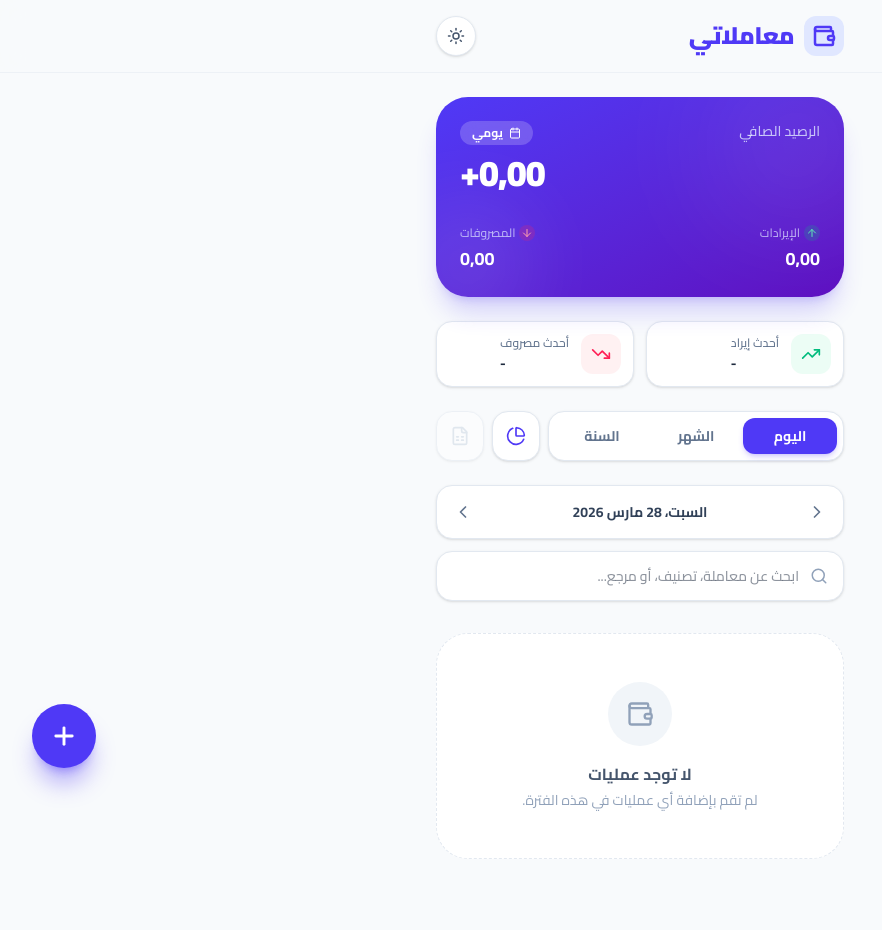
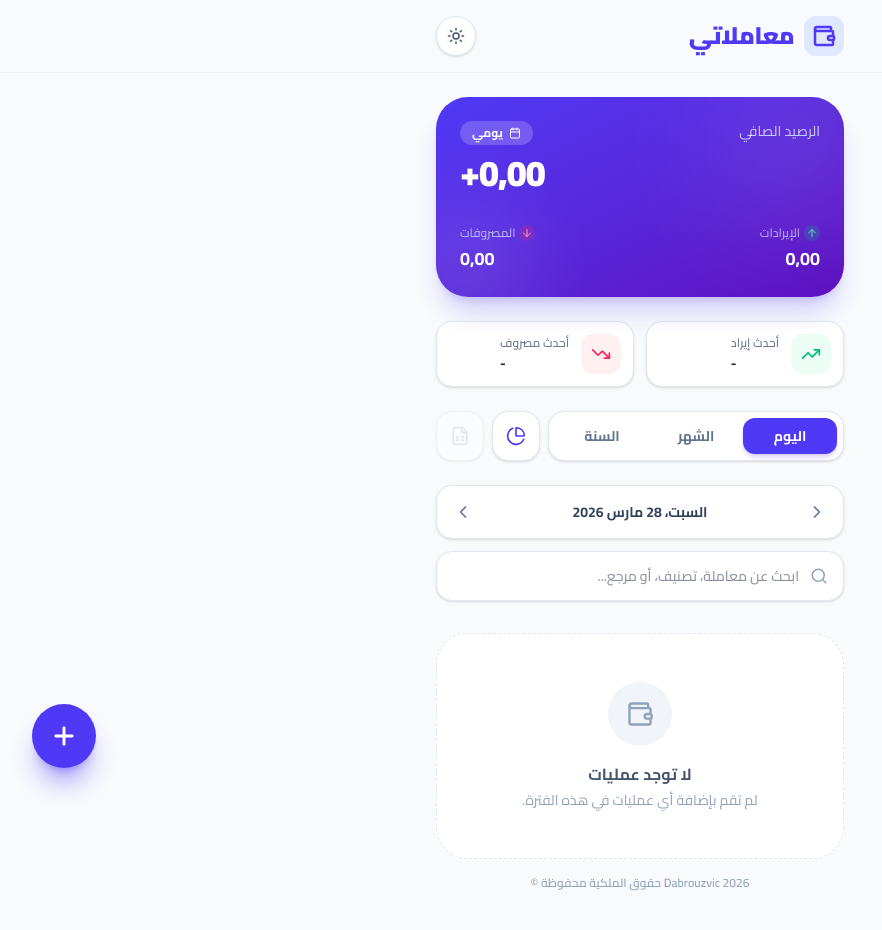
Before and after one commit to alimarzoug-sketch/Moamalati, a React (Vite) app: page / in a window 1280 px wide. Shown: the top 930 px of the page, without its empty margins (0-882 px from the left). Built offline with nearby package versions, Linux system fonts and the light colour scheme.

Commit message:
feat: Add copyright footer to App
Adds a static copyright footer to the application's main layout. This footer displays the copyright information and year.

```diff
--- a/src/App.tsx
+++ b/src/App.tsx
@@ -742,6 +742,11 @@ export default function App() {
         )}
       </AnimatePresence>
 
+      {/* Copyright Footer */}
+      <div className="text-center pb-8 pt-4 text-xs text-slate-400 dark:text-slate-500 font-medium" dir="ltr">
+        &copy; حقوق الملكية محفوظة Dabrouzvic 2026
+      </div>
+
     </div>
   );
 }
```
